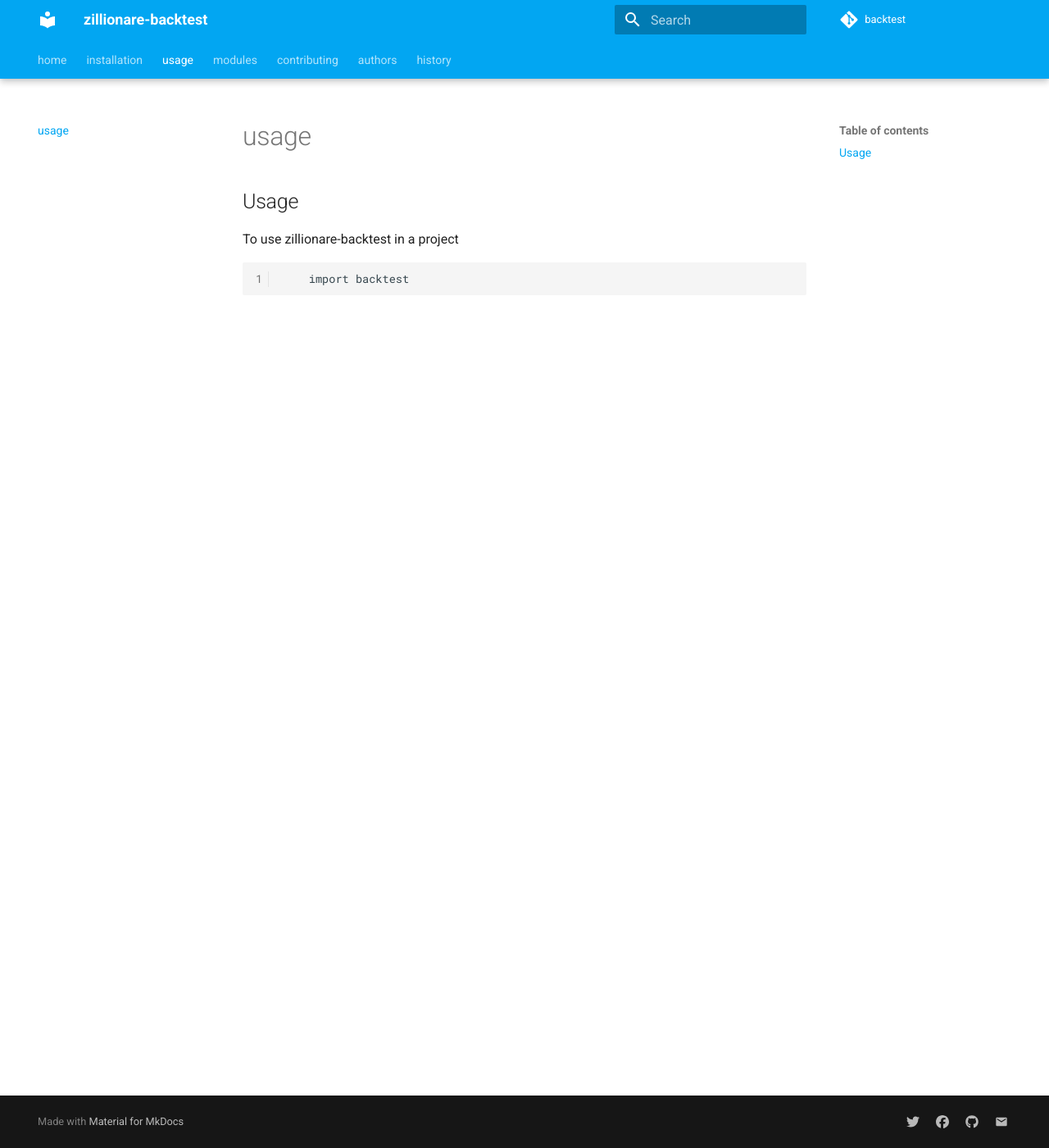
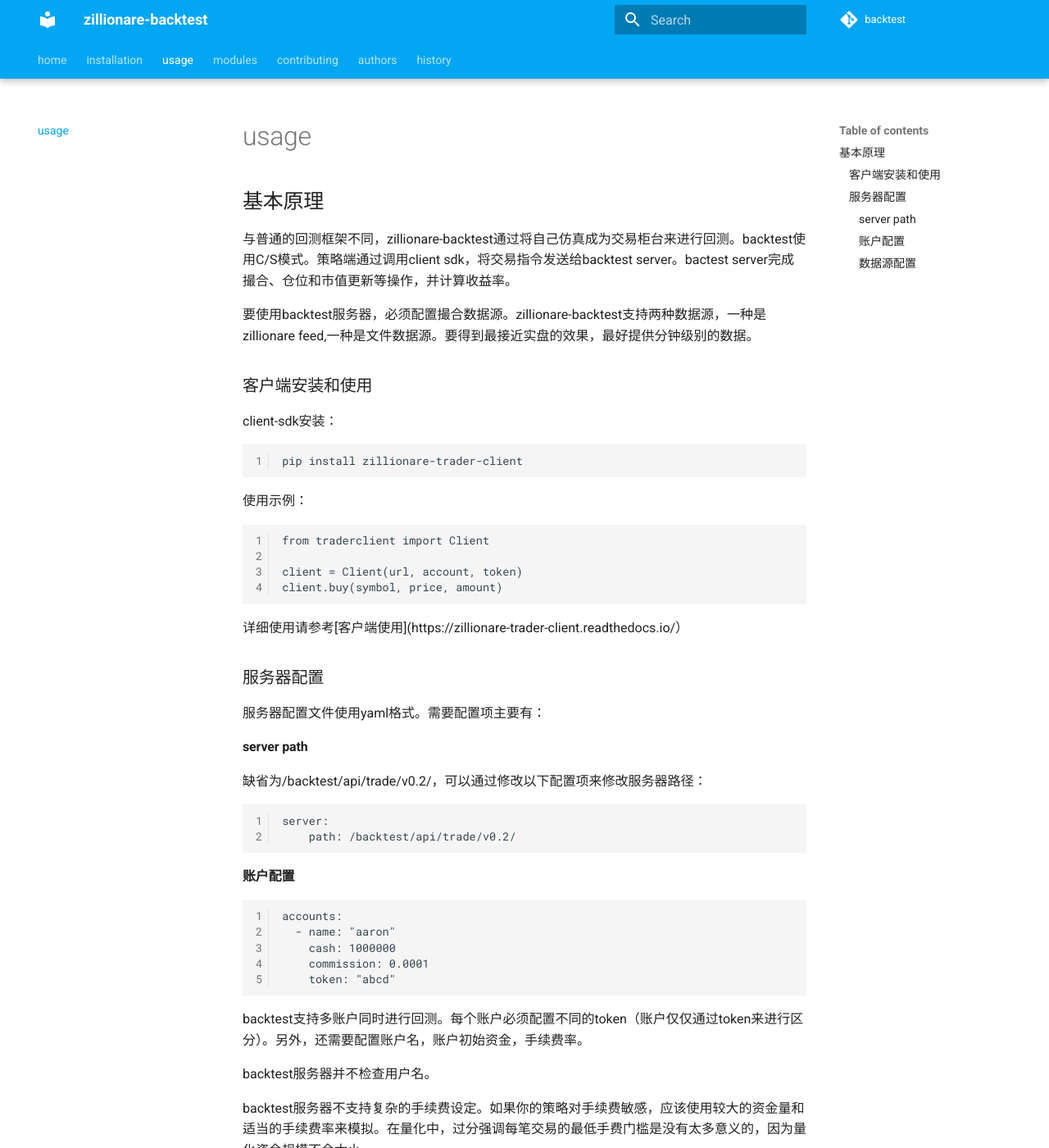
Before and after one commit to zillionare/backtesting, an MkDocs documentation site: the page built from docs/usage.md, in a window 1280 px wide and 1400 px high. Shown: the whole window at 82% size. Built offline with MkDocs 1.6.1 and Material for MkDocs 9.7.7, drawn with Linux system fonts in a browser that asks for light colours; comment, search, counter and statistics services are not loaded; some of the changed text lies outside the part shown.

````diff
--- a/docs/usage.md
+++ b/docs/usage.md
@@ -1,7 +1,67 @@
-# Usage
+# 基本原理
 
-To use zillionare-backtest in a project
+与普通的回测框架不同，zillionare-backtest通过将自己仿真成为交易柜台来进行回测。backtest使用C/S模式。策略端通过调用client sdk，将交易指令发送给backtest server。bactest server完成撮合、仓位和市值更新等操作，并计算收益率。
+
+要使用backtest服务器，必须配置撮合数据源。zillionare-backtest支持两种数据源，一种是zillionare feed,一种是文件数据源。要得到最接近实盘的效果，最好提供分钟级别的数据。
+
+## 客户端安装和使用
+
+client-sdk安装：
+```
+pip install zillionare-trader-client
+```
+
+使用示例：
+```
+from traderclient import Client
+
+client = Client(url, account, token)
+client.buy(symbol, price, amount)
+```
+详细使用请参考[客户端使用](https://zillionare-trader-client.readthedocs.io/）
+
+## 服务器配置
+
+服务器配置文件使用yaml格式。需要配置项主要有：
+
+### server path
+缺省为/backtest/api/trade/v0.2/，可以通过修改以下配置项来修改服务器路径：
+```
+server:
+    path: /backtest/api/trade/v0.2/
+```
+
+### 账户配置
+```
+accounts:
+  - name: "aaron"
+    cash: 1000000
+    commission: 0.0001
+    token: "abcd"
+```
+backtest支持多账户同时进行回测。每个账户必须配置不同的token（账户仅仅通过token来进行区分）。另外，还需要配置账户名，账户初始资金，手续费率。
+
+backtest服务器并不检查用户名。
+
+backtest服务器不支持复杂的手续费设定。如果你的策略对手续费敏感，应该使用较大的资金量和适当的手续费率来模拟。在量化中，过分强调每笔交易的最低手费门槛是没有太多意义的，因为量化资金规模不会太小。
+
+### 数据源配置
+``` yaml
+datasource:
+  feeder: omicron
+  omicron:
+    redis:
+      dsn: redis://localhost:6379
+    postgres:
+      dsn: postgres://zillionare:123456@localhost:5432/zillionare
+      enabled: true
+    influxdb:
+      url: http://localhost:8086
+      token: my-token
+      org: my-org
+      bucket_name: my-bucket
+      enable_compress: true
+  filefeed:
+    path: /data/feed/
 
 ```
-    import backtest
-```
````
Also changed, not shown: docs/installation.md (+9 -28 lines), 12 other files.
